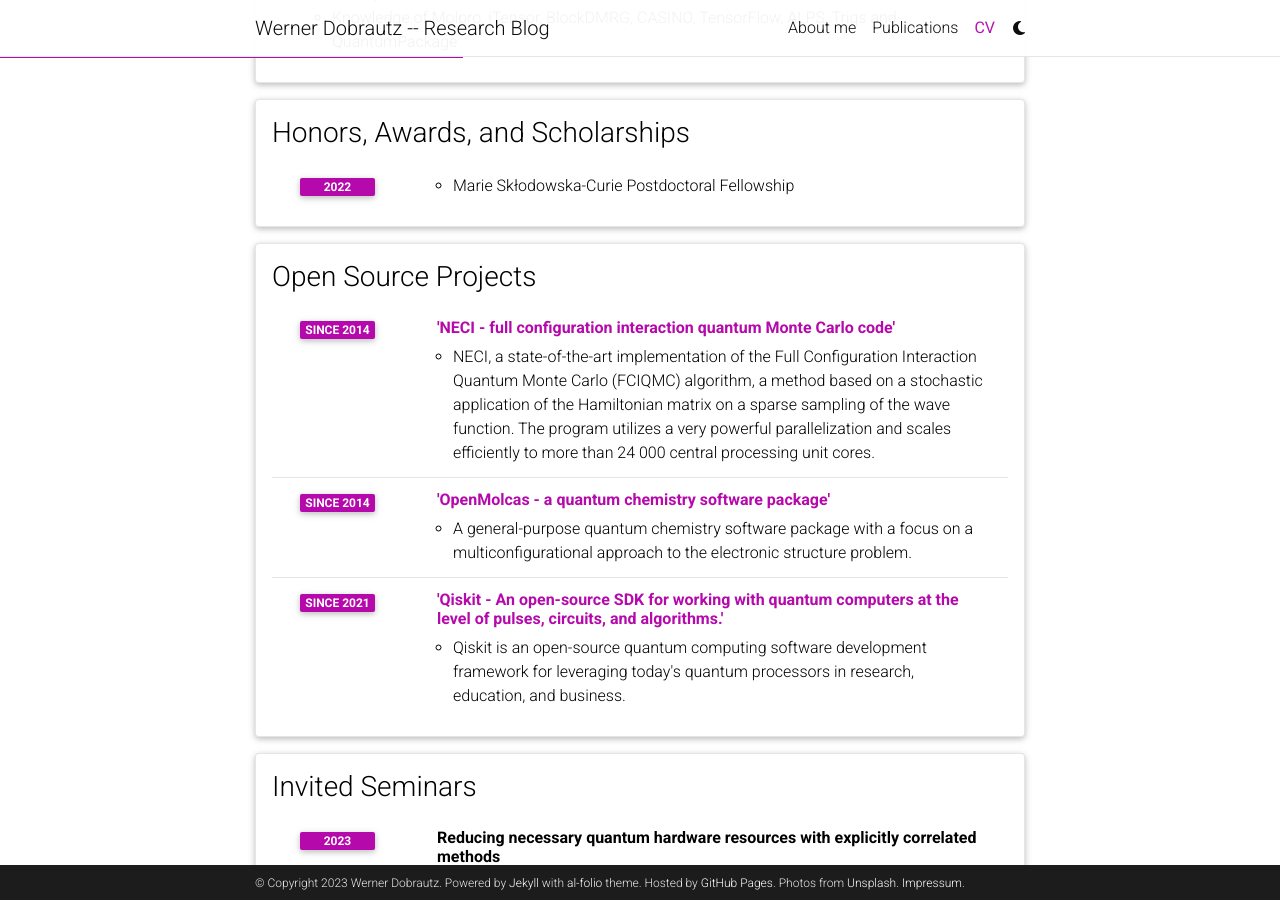
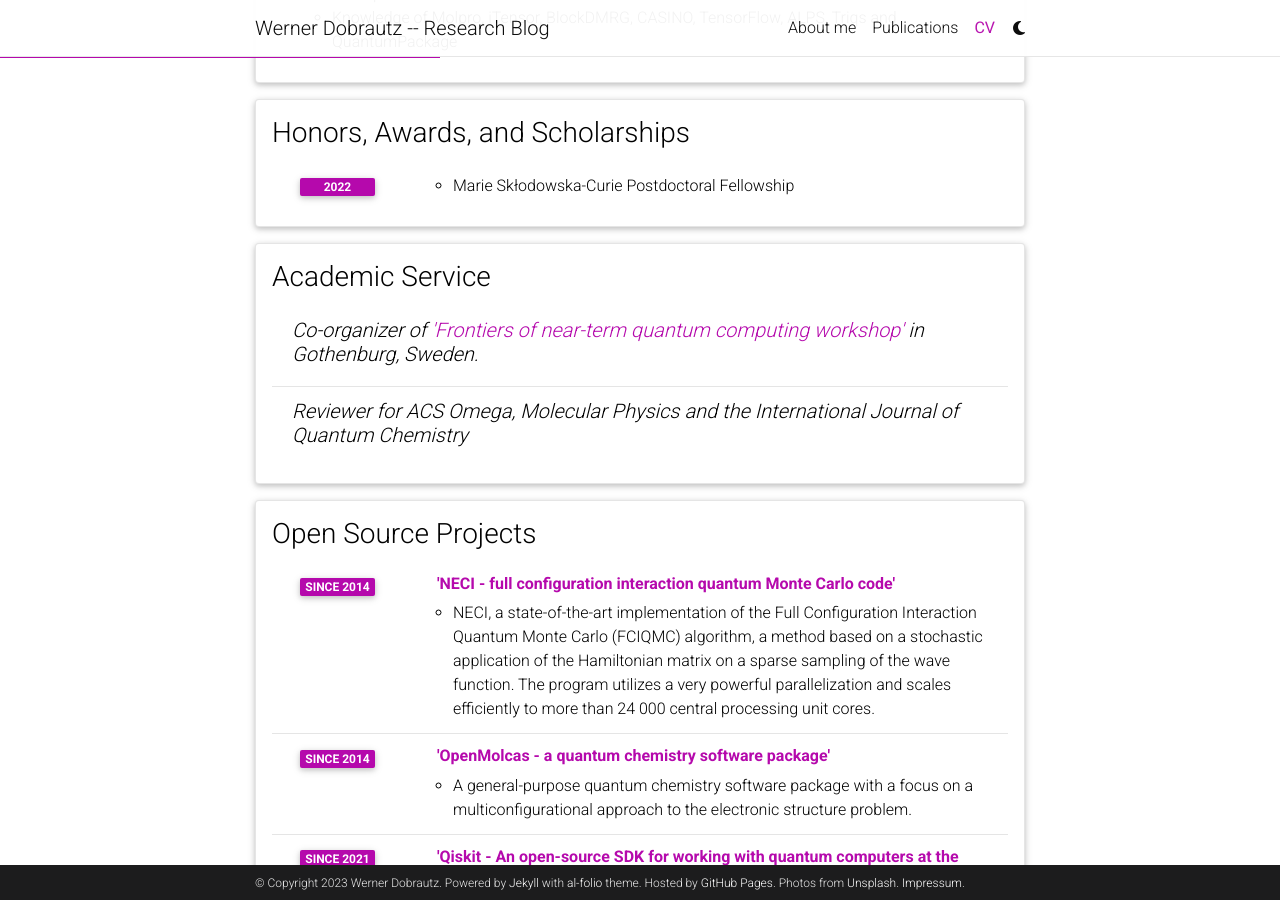
Before and after one commit to dobrautz/dobrautz.github.io, a Jekyll site: the page built from _pages/cv.md, in a window 1280 px wide and 900 px high, scrolled down 1821 px. Built offline with Jekyll 4.4.1, drawn with Linux system fonts in a browser that asks for light colours; comment, search, counter and statistics services are not loaded; a style sheet for code colours, icons or effects is not loaded.

Commit message:
Update cv.yml

```diff
--- a/_data/cv.yml
+++ b/_data/cv.yml
@@ -76,6 +76,11 @@
       items:
         - Marie Skłodowska-Curie Postdoctoral Fellowship
 
+- title: Academic Service
+  type: nested_list
+  contents:
+    - title: Co-organizer of <a href="https://www.chalmers.se/en/conference/frontiers-of-near-term-quantum-computing">'Frontiers of near-term quantum computing workshop' </a> in Gothenburg, Sweden.
+    - title: Reviewer for <em>ACS Omega, Molecular Physics</em> and the <em>International Journal of Quantum Chemistry</em>
 
 - title: Open Source Projects
   type: time_table
```
